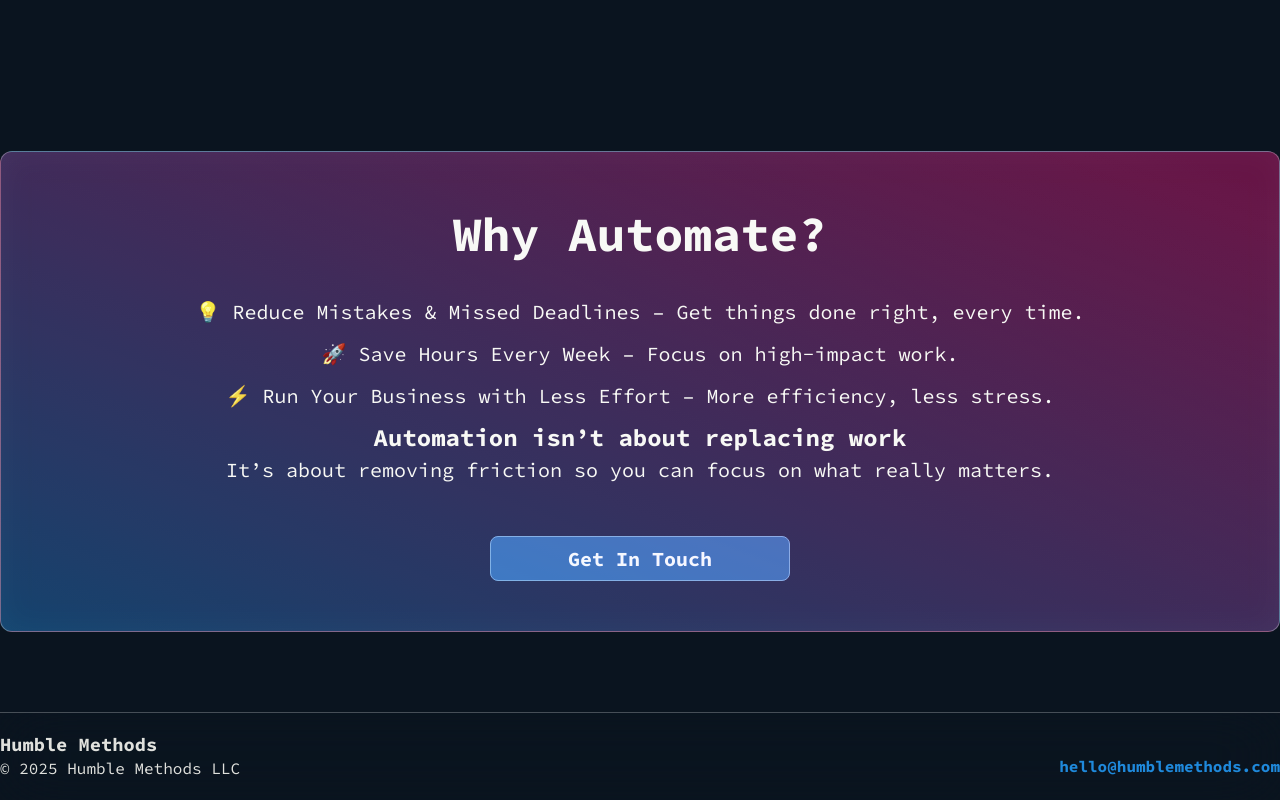
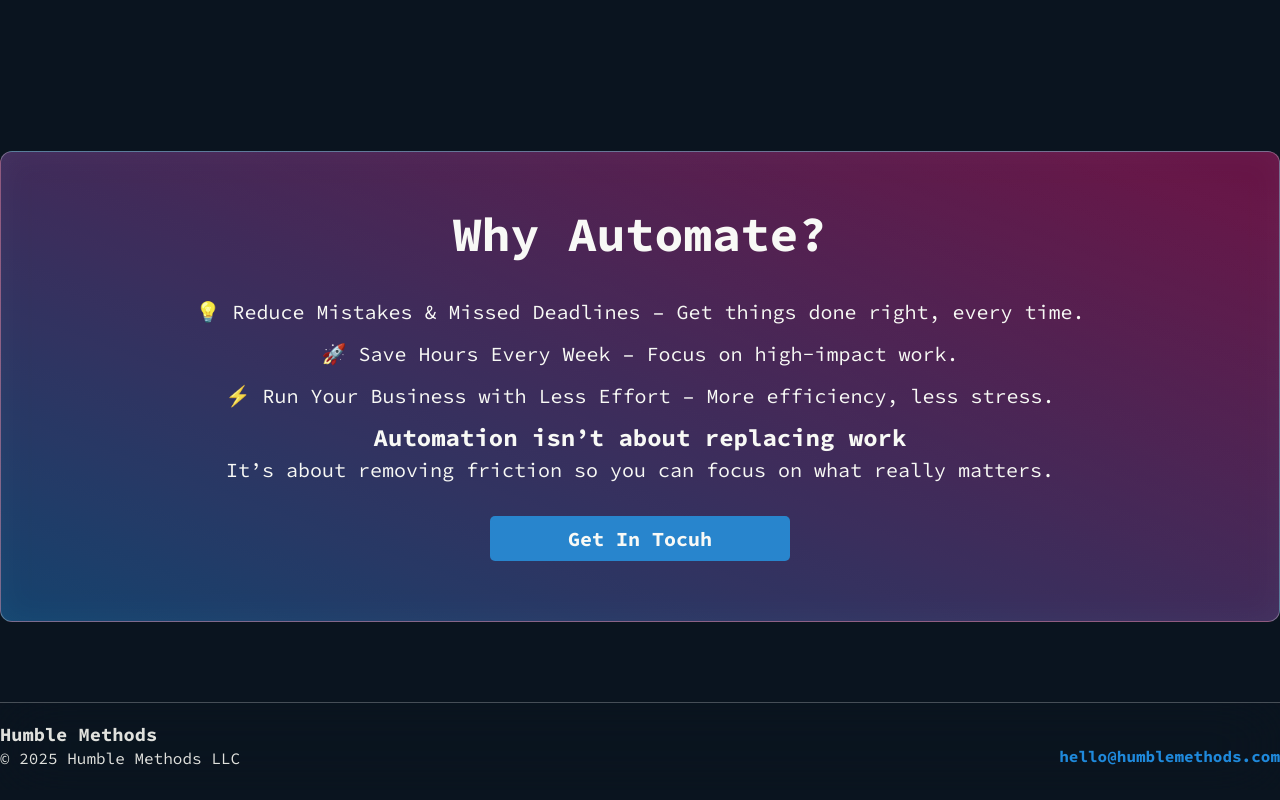
Before and after one commit to humble-methods/humble-methods, a Next.js app: page / in a window 1280 px wide. Shown: the part 2060-2860 px from the top of the page. Built offline with nearby package versions, Linux system fonts and the light colour scheme.

Commit message:
fix(api): malformed shapes and responses

```diff
--- a/emails/contact-us/index.html
+++ b/emails/contact-us/index.html
@@ -1,10 +1,9 @@
 <html>
     <body>
         <h1>This email is sent from the contact form</h1>
+        <p id="company">{{company}}</p>
         <p id="name">{{name}}</p>
         <p id="email">{{email}}</p>
-        <p id="phone">{{phone}}</p>
-        <p id="company">{{company}}</p>
-        <p id="content">{{content}}</p>
+        <p id="content">{{message}}</p>
     </body>
 </html>
--- a/src/StyledComponents.ts
+++ b/src/StyledComponents.ts
@@ -7,3 +7,35 @@ export const Glass = styled.div`
     border-radius: var(--border-radius);
     border: 1px solid rgba(255, 255, 255, 0.251);
 `
+
+export const ButtonContainer = styled.div`
+    display: flex;
+    justify-content: center;
+    width: 100%;
+    a {
+        flex-grow: 1;
+        margin-top: 30;
+        width: 200px;
+
+        max-width: 300px;
+        min-width: 150px;
+        height: 45px;
+        font-size: 1.25rem;
+        font-weight: bold;
+        line-height: 45px;
+        text-transform: capitalize;
+        background-color: var(--action);
+        border: 0;
+        cursor: pointer;
+        border-radius: 5px;
+        color: var(--forground);
+        text-align: center;
+        &:hover {
+            background-color: var(--foreground-dark);
+        }
+
+        @media (width <= 1024px) {
+            max-width: none;
+        }
+    }
+`
--- a/src/pages/Hero.tsx
+++ b/src/pages/Hero.tsx
@@ -2,6 +2,8 @@ import React from "react"
 import styled from "styled-components"
 import Image from "next/image"
 import background from "./background.svg"
+import Link from "next/link"
+import { ButtonContainer } from "@/StyledComponents"
 
 const Section = styled.section`
     display: flex;
@@ -41,38 +43,6 @@ const ImageContainer = styled.div`
     }
 `
 
-const ButtonContainer = styled.div`
-    display: flex;
-    justify-content: center;
-    width: 100%;
-    a {
-        flex-grow: 1;
-        margin-top: 30;
-        width: 200px;
-
-        max-width: 300px;
-        min-width: 150px;
-        height: 45px;
-        font-size: 1.25rem;
-        font-weight: bold;
-        line-height: 45px;
-        text-transform: capitalize;
-        background-color: var(--action);
-        border: 0;
-        cursor: pointer;
-        border-radius: 5px;
-        color: var(--forground);
-        text-align: center;
-        &:hover {
-            background-color: var(--foreground-dark);
-        }
-
-        @media (width <= 1024px) {
-            max-width: none;
-        }
-    }
-`
-
 export default function Hero() {
     return (
         <Section>
@@ -94,7 +64,9 @@ export default function Hero() {
                 Just business workflow automation that works behind the scenes.
             </p>
             <ButtonContainer>
-                <a href="mailto:hello@humblemethods.com">Get In Touch</a>
+                <Link href="/contact">
+                    Get In Touch
+                </Link>
             </ButtonContainer>
             <ImageContainer>
                 <StyledImage src={background} alt="background" />
--- a/src/pages/api/contactFormHandler.js
+++ b/src/pages/api/contactFormHandler.js
@@ -9,7 +9,7 @@ export default async function handler (req, res) {
   const requestBody = JSON.parse(req.body)
 
   try{
-    const res = await fetch(
+    const contactUsRes = await fetch(
       `${process.env.URL}/.netlify/functions/emails/contact-us`,
       {
         headers: {
@@ -31,7 +31,7 @@ export default async function handler (req, res) {
       }
     );
 
-    if(res.status !== 200 || res.ok !== true) {
+    if(contactUsRes.status !== 200) {
       return res.status(500).json({message: "Something went wrong!"})
     }
 
--- a/src/pages/index.tsx
+++ b/src/pages/index.tsx
@@ -3,7 +3,8 @@ import HowItWorks from "@/pages/HowItWorks";
 import TimeSinkers from "./TimeSinkers";
 import Hero from "./Hero"
 import styled from "styled-components";
-import { Glass } from "@/StyledComponents";
+import { ButtonContainer, Glass } from "@/StyledComponents";
+import Link from "next/link";
 
 const StyledHome = styled.div`
   h1 {
@@ -72,7 +73,11 @@ export default function Home() {
           <h5>⚡ Run Your Business with Less Effort – More efficiency, less stress.</h5>
           <h2>Automation isn’t about replacing work</h2>
           <h5>It’s about removing friction so you can focus on what really matters.</h5>
-          <button>Get In Touch</button>
+          <ButtonContainer style={{ marginTop: 20, marginBottom: 50 }}>
+            <Link href="/contact">
+              Get In Tocuh
+            </Link>
+          </ButtonContainer>
         </Container>
       </section>
     </StyledHome>
```
